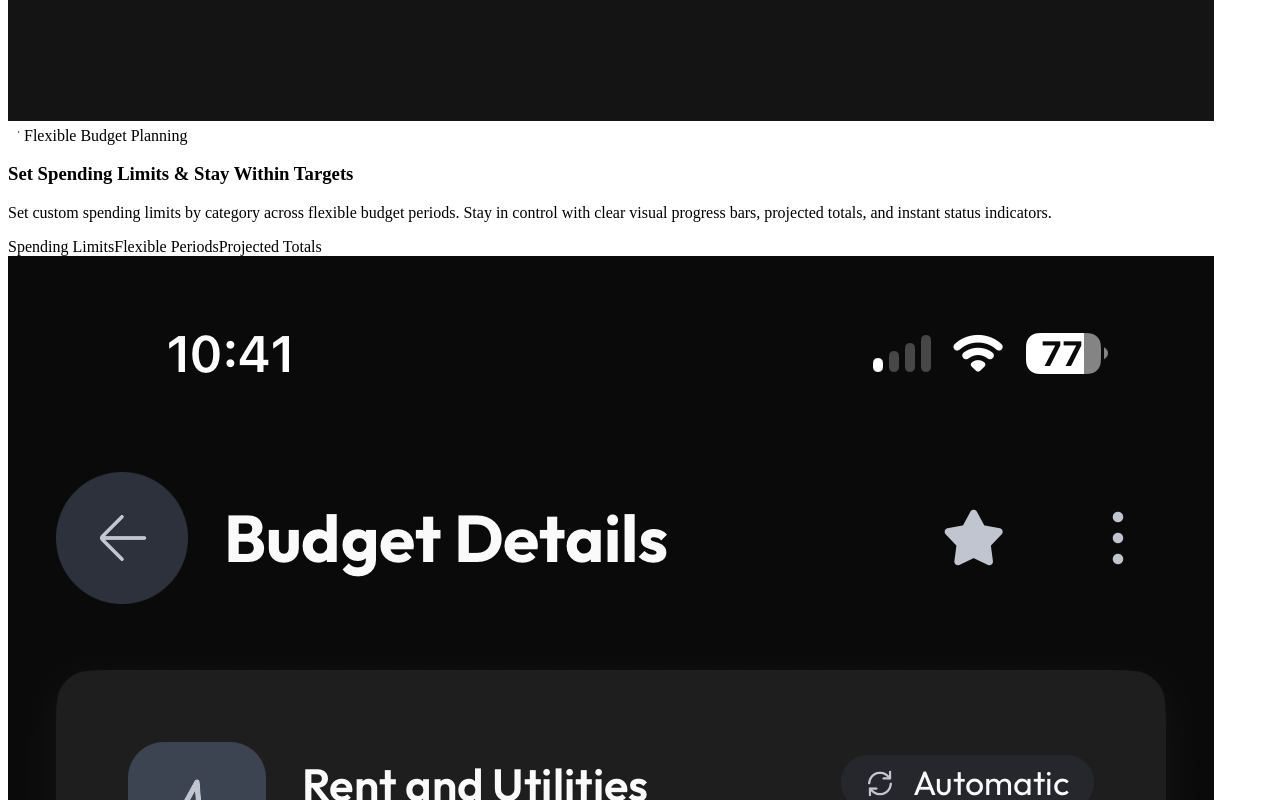
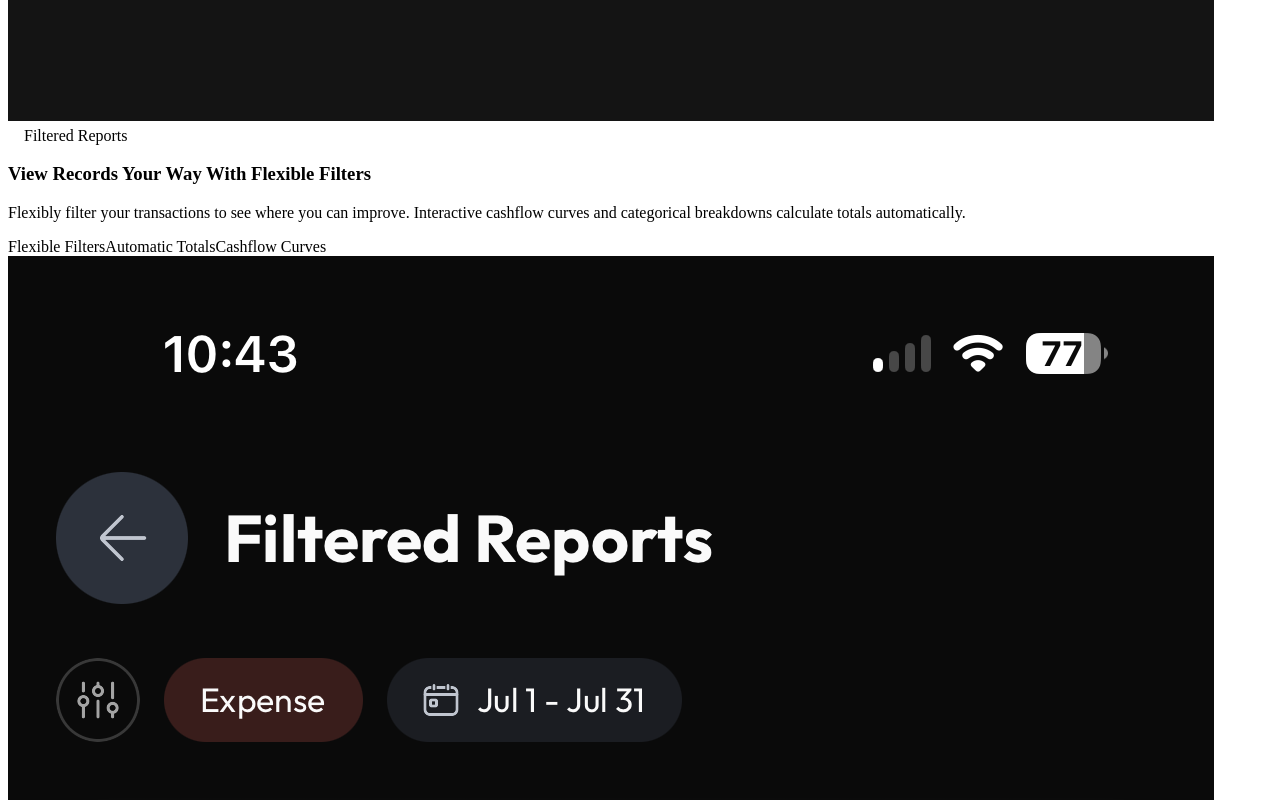
Before and after one commit to keith-badulis/expend-site, a React (Vite) app: page / in a window 1280 px wide. Shown: the part 6540-7340 px from the top of the page. Built offline with nearby package versions, Linux system fonts and the light colour scheme; the HTML template or start-up script is replaced by a standard one.

Commit message:
fix(features): remove transaction timeline item to balance gallery to 6 items (3 left, 3 right)

```diff
--- a/src/components/Features.tsx
+++ b/src/components/Features.tsx
@@ -1,6 +1,5 @@
 import React from 'react';
 import addTxImg from '../assets/screenshots/IMG_2301.png';
-import txListImg from '../assets/screenshots/IMG_2303.png';
 import budgetImg from '../assets/screenshots/IMG_2304.png';
 import filteredReportsImg from '../assets/screenshots/IMG_2308.png';
 import accountsImg from '../assets/screenshots/IMG_2305.png';
@@ -8,7 +7,6 @@ import weeklyReportsImg from '../assets/screenshots/IMG_2306.png';
 import profileDashboardImg from '../assets/screenshots/IMG_2309.png';
 import {
   LightningBoltIcon,
-  TransactionsIcon,
   PiggyBankIcon,
   FilterIcon,
   ReportIcon,
@@ -38,6 +36,27 @@ const leftColItems: GalleryItemData[] = [
     imageAlt: 'eXpend Add Transaction keypad and calculator screen',
   },
   {
+    icon: <FilterIcon size={16} color="var(--accent-light)" />,
+    badge: 'Filtered Reports',
+    title: 'View Records Your Way With Flexible Filters',
+    description: 'Flexibly filter your transactions to see where you can improve. Interactive cashflow curves and categorical breakdowns calculate totals automatically.',
+    tags: ['Flexible Filters', 'Automatic Totals', 'Cashflow Curves'],
+    image: filteredReportsImg,
+    imageAlt: 'eXpend Filtered Reports screen with cashflow timeline chart',
+  },
+  {
+    icon: <StonksIcon size={16} color="var(--accent-light)" />,
+    badge: 'Customizable Spending Reports',
+    title: 'Gain Actionable Spending Insights',
+    description: 'Gain clear insights on your spending by viewing easy-to-digest, customizable reports that let you stay firmly in charge of your finances. Compare income against expenses and analyze weekly trends.',
+    tags: ['Actionable Insights', 'Weekly Breakdown', 'Income vs Expense'],
+    image: weeklyReportsImg,
+    imageAlt: 'eXpend Monthly Report and weekly breakdown screen',
+  },
+];
+
+const rightColItems: GalleryItemData[] = [
+  {
     icon: <PiggyBankIcon size={16} color="var(--accent-light)" />,
     badge: 'Flexible Budget Planning',
     title: 'Set Spending Limits & Stay Within Targets',
@@ -63,36 +82,6 @@ const leftColItems: GalleryItemData[] = [
     tags: ['At-a-Glance View', 'Goals & Milestones', 'Debt Tracking'],
     image: profileDashboardImg,
     imageAlt: 'eXpend Profile and Dashboard with Wallets, Goals, and Debts',
-  },
-];
-
-const rightColItems: GalleryItemData[] = [
-  {
-    icon: <TransactionsIcon size={16} color="var(--accent-light)" />,
-    badge: 'Transaction Timeline',
-    title: 'Complete Transaction Timeline',
-    description: 'View your full financial history with planned transactions, custom tags, and detailed notes all organized chronologically for effortless review.',
-    tags: ['Chronological Timeline', 'Planned Transactions', 'Grouped Tags'],
-    image: txListImg,
-    imageAlt: 'eXpend All Transactions list with planned transactions and tags',
-  },
-  {
-    icon: <FilterIcon size={16} color="var(--accent-light)" />,
-    badge: 'Filtered Reports',
-    title: 'View Records Your Way With Flexible Filters',
-    description: 'Flexibly filter your transactions to see where you can improve. Interactive cashflow curves and categorical breakdowns calculate totals automatically.',
-    tags: ['Flexible Filters', 'Automatic Totals', 'Cashflow Curves'],
-    image: filteredReportsImg,
-    imageAlt: 'eXpend Filtered Reports screen with cashflow timeline chart',
-  },
-  {
-    icon: <StonksIcon size={16} color="var(--accent-light)" />,
-    badge: 'Customizable Spending Reports',
-    title: 'Gain Actionable Spending Insights',
-    description: 'Gain clear insights on your spending by viewing easy-to-digest, customizable reports that let you stay firmly in charge of your finances. Compare income against expenses and analyze weekly trends.',
-    tags: ['Actionable Insights', 'Weekly Breakdown', 'Income vs Expense'],
-    image: weeklyReportsImg,
-    imageAlt: 'eXpend Monthly Report and weekly breakdown screen',
   },
 ];
 
@@ -135,7 +124,7 @@ export const Features: React.FC = () => {
           </p>
         </div>
 
-        {/* 2-Column Staggered Exhibition Gallery */}
+        {/* 2-Column Staggered Exhibition Gallery (3 in Left, 3 in Right) */}
         <div className="gallery-staggered-grid">
           {/* LEFT COLUMN (Caption on Left, Screenshot on Right) */}
           <div className="gallery-column gallery-col-left">
```
